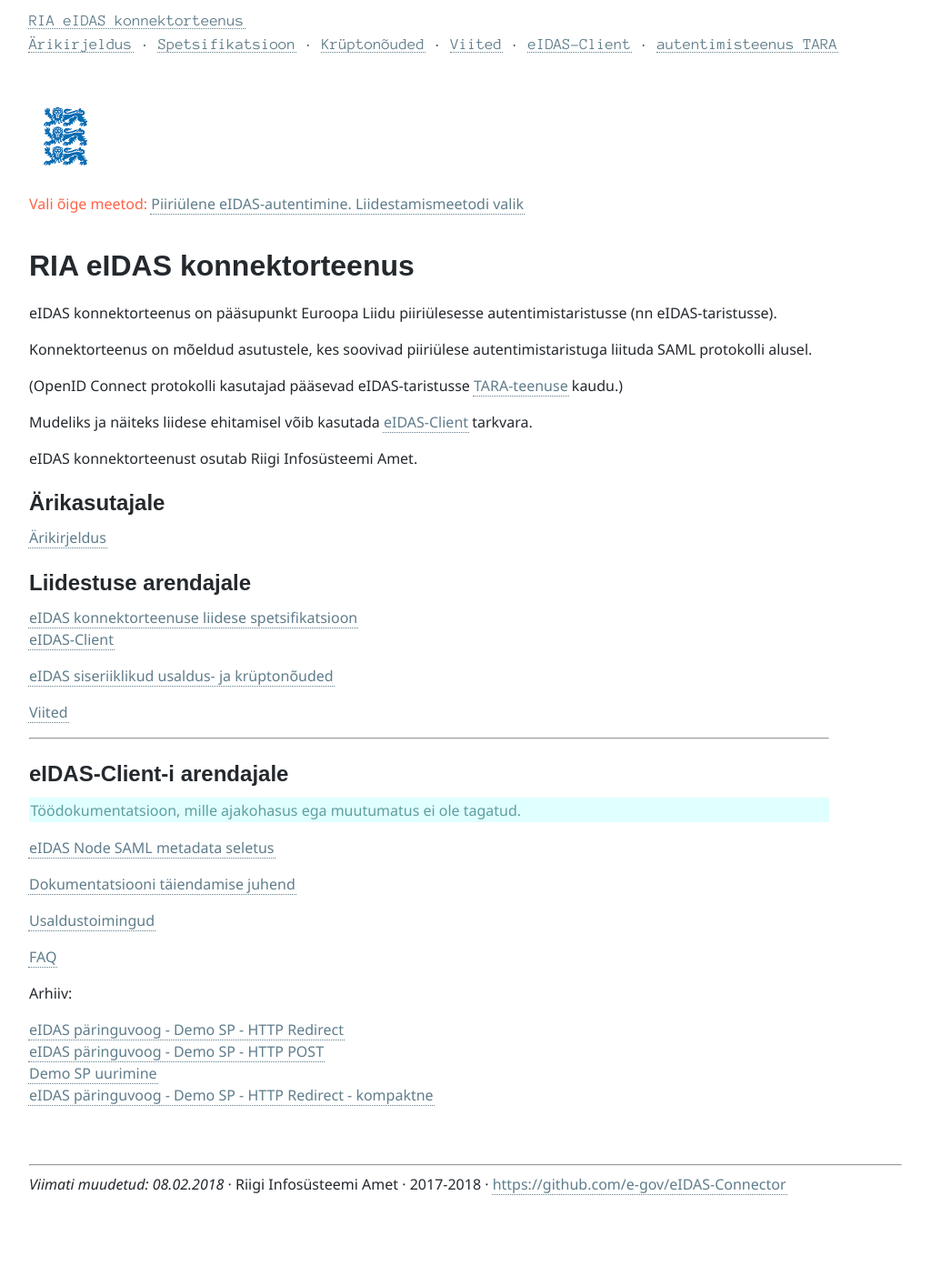
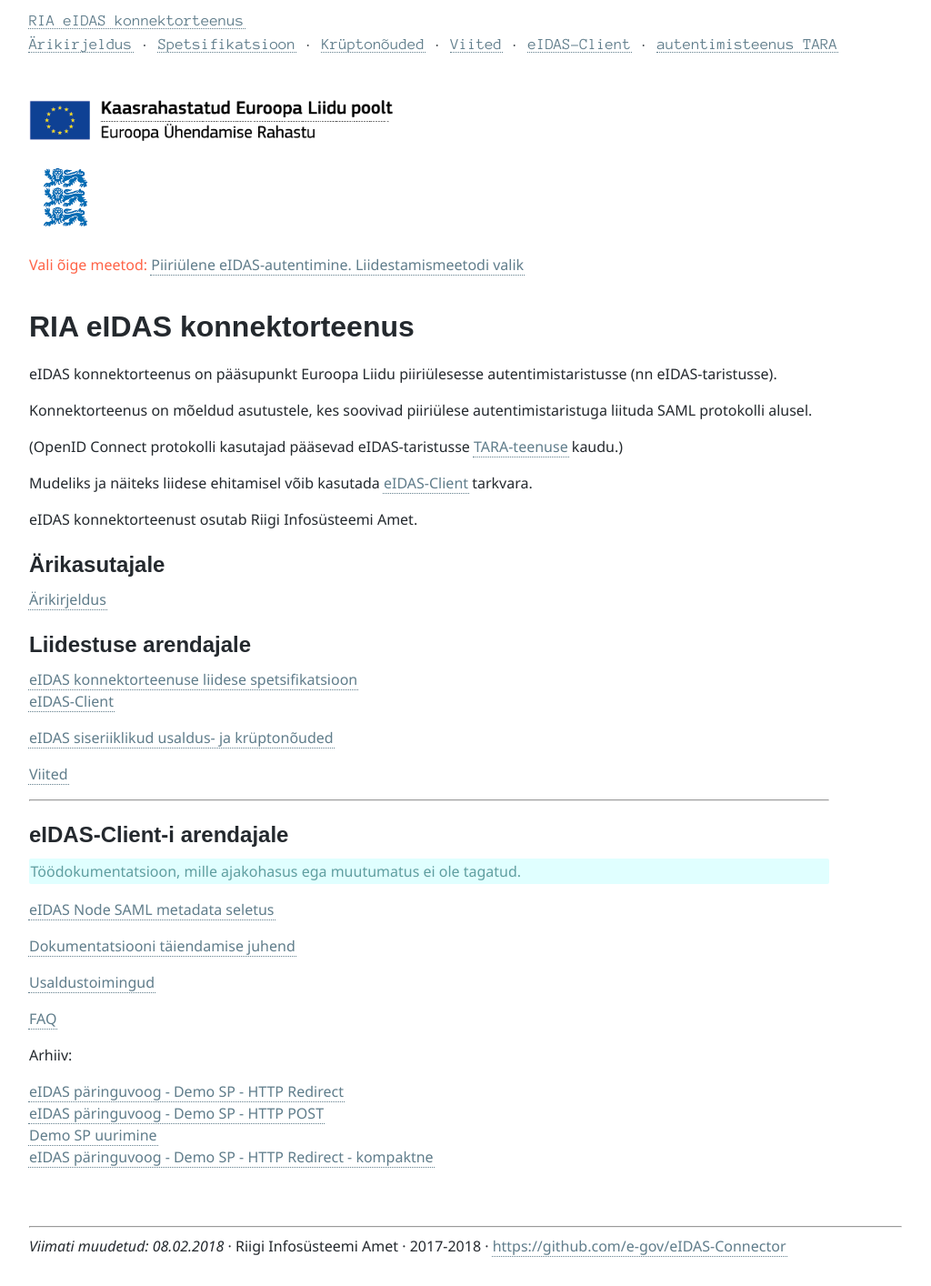
Before and after one commit to e-gov/eIDAS-Node, a Jekyll site: the page built from index.md, in a window 1280 px wide. Shown: the whole page at 91% size, without its empty margins (0-1024 px from the left). Built offline with Jekyll 4.4.1, drawn with Linux system fonts in a browser that asks for light colours; before the commit the page ends 1346 px from its top, so only the background shows below that.

Commit message:
EL logode kohendus

```diff
--- a/index.md
+++ b/index.md
@@ -1,6 +1,8 @@
 ---
 permalink: /
 ---
+
+<img src='img/ee_cef_0.png' style='width:400px'>
 
 <img src='img/LOVID.png' style='width: 80px;'>
 
```
Also changed, not shown: README.md.
